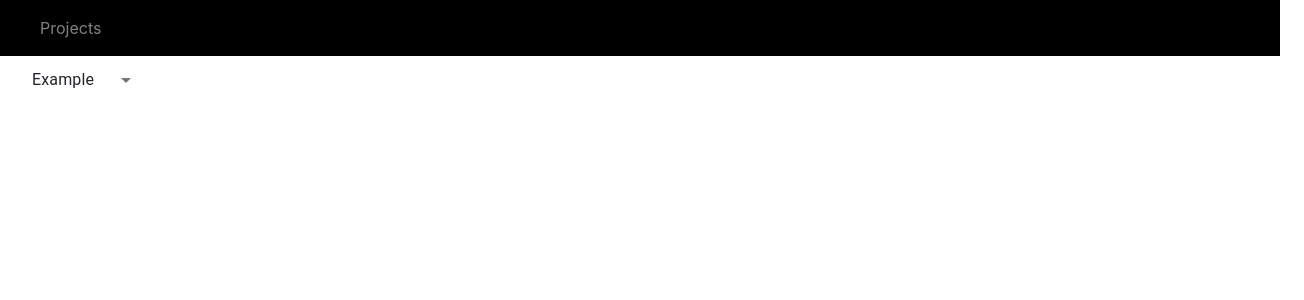
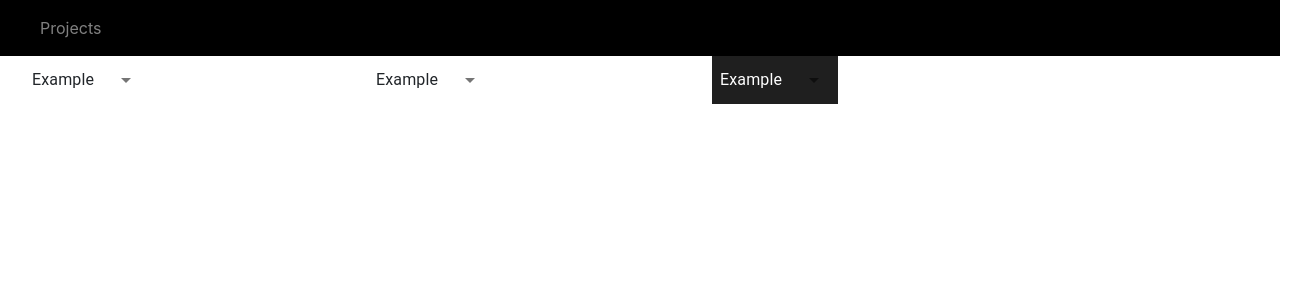
Before and after one commit to Drakodin/drakodin.github.io, a React (Create React App) app: page /#/projects/mui-dropdown in a window 1280 px wide. Shown: the top 300 px of the page, 1304 px wide, since content can reach past the window. Built offline with nearby package versions, Linux system fonts and the light colour scheme.

Commit message:
Fix dropdown demo.

```diff
--- a/src/dropdown/Dropdown/Dropdown.d.ts
+++ b/src/dropdown/Dropdown/Dropdown.d.ts
@@ -2,7 +2,7 @@ import * as React from 'react';
 
 export interface DropdownProps {
     open?: boolean,
-    variant?: string,
+    variant?: 'default' | 'light' | 'dark',
     label?: string,
 
     onClick: () => void,
--- a/src/dropdown/Dropdown/dropdown.css
+++ b/src/dropdown/Dropdown/dropdown.css
@@ -28,6 +28,7 @@
 }
 
 .Mui-drop-dark {
+    transition-duration: 0.4s;
     background-color: #1f1f1f;
     color: white;
 }
--- a/src/dropdown/demo.js
+++ b/src/dropdown/demo.js
@@ -4,14 +4,14 @@ import { Grid } from '@material-ui/core';
 
 const DropdownDemo = () => {
     const [inputs, setInputs] = React.useState([]);
-    const [open, setOpen] = React.useState(false);
+    const [open, setOpen] = React.useState([false, false, false]);
 
-    const closeDropdown = () => {
-        setOpen(false);
+    const closeDropdown = (dd_id) => {
+        setOpen(open.map((v, i) => (i === dd_id) ? false : v));
     }
 
-    const openDropdown = () => {
-        setOpen(true);
+    const openDropdown = (dd_id) => {
+        setOpen(open.map((v, i) => (i === dd_id) ? true : v));
     }
 
     const clickIn = (value) => {
@@ -24,21 +24,57 @@ const DropdownDemo = () => {
     }
 
     return (
-        <Grid item xs={12} lg={12}
+        <>
+            <Grid container direction="row" justify="flex-start">
+                <Grid item xs={3} lg={3}
                     container direction="row" justify="flex-start"
                     alignItems="center"
                     className="ml-4 mb-4"
                 >
                     <Dropdown
-                open={open}
+                        open={open[0]}
                         label='Example'
                         target={inputs}
                         listSrc={["a", "b", "c", "d", "e"]}
-                onClick={openDropdown}
-                onClose={closeDropdown}
+                        onClick={() => openDropdown(0)}
+                        onClose={() => closeDropdown(0)}
                         listOnClick={clickIn}
                     />
                 </Grid>
+                <Grid item xs={3} lg={3}
+                    container direction="row" justify="flex-start"
+                    alignItems="center"
+                    className="ml-4 mb-4"
+                >
+                    <Dropdown
+                        open={open[1]}
+                        label='Example'
+                        variant='light'
+                        target={inputs}
+                        listSrc={["a", "b", "c", "d", "e"]}
+                        onClick={() => openDropdown(1)}
+                        onClose={() => closeDropdown(1)}
+                        listOnClick={clickIn}
+                    />
+                </Grid>
+                <Grid item xs={3} lg={3}
+                    container direction="row" justify="flex-start"
+                    alignItems="center"
+                    className="ml-4 mb-4"
+                >
+                    <Dropdown
+                        open={open[2]}
+                        label='Example'
+                        variant='dark'
+                        target={inputs}
+                        listSrc={["a", "b", "c", "d", "e"]}
+                        onClick={() => openDropdown(2)}
+                        onClose={() => closeDropdown(2)}
+                        listOnClick={clickIn}
+                    />
+                </Grid>
+            </Grid>
+        </>
     )
 }
 
```
Lines whose indentation alone changed are shown as unchanged.
